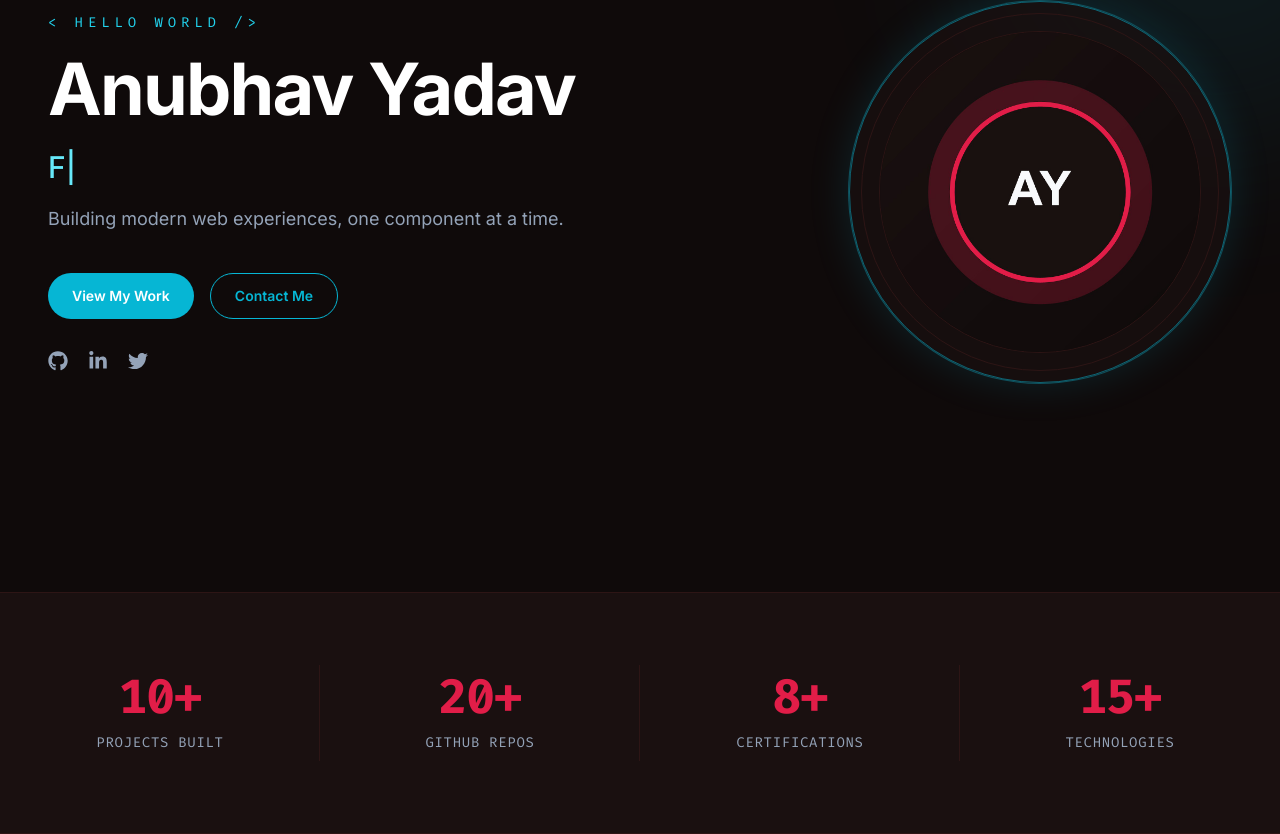
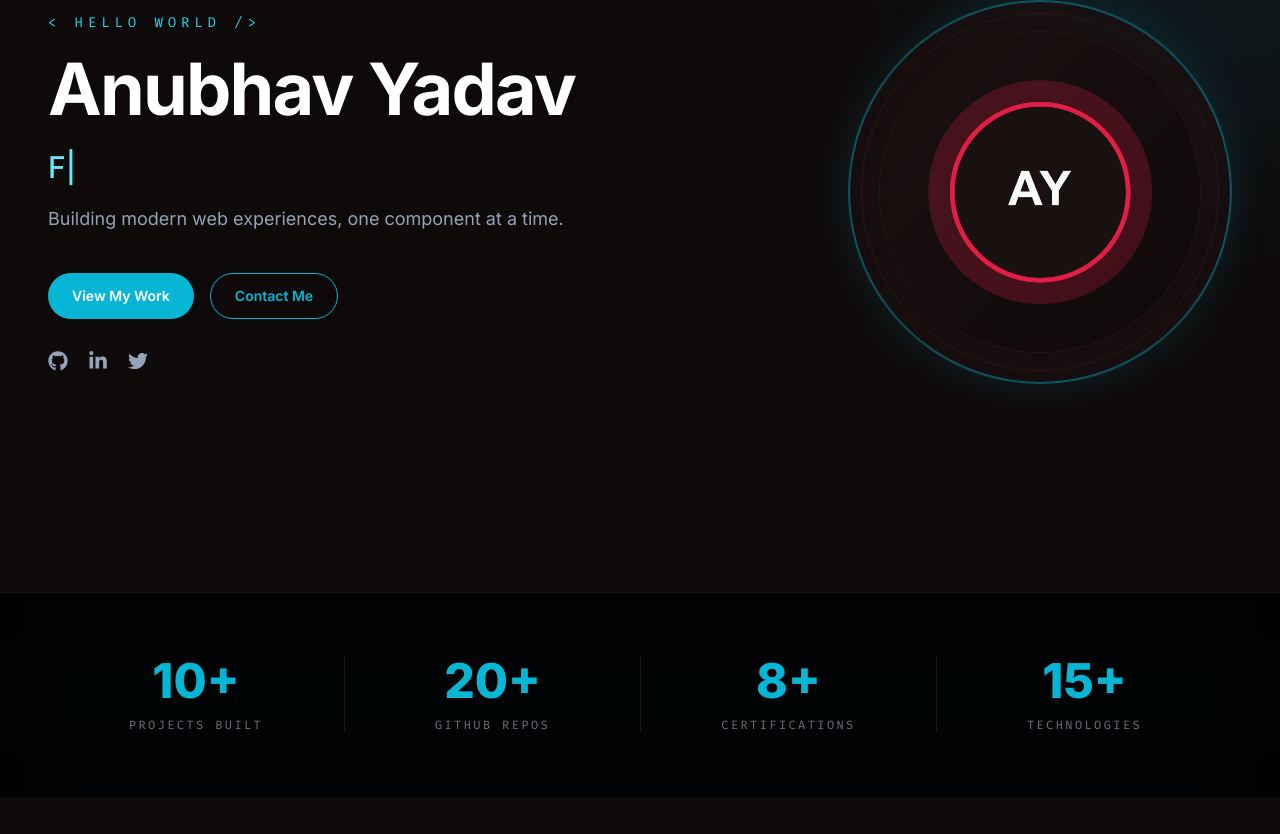
Before and after one commit to anubhavy-05/My-Portfolio, a Next.js app: page / in a window 1280 px wide. Shown: the part 272-1106 px from the top of the page. After the commit the page ends 1069 px from the top, so only its background shows below. Built offline with nearby package versions, Linux system fonts and the light colour scheme.

Commit message:
update my footer section

```diff
--- a/components/StatsCounter.tsx
+++ b/components/StatsCounter.tsx
@@ -1,94 +1,42 @@
 "use client";
 
-import { useEffect, useRef, useState } from "react";
-import { motion, useInView } from "framer-motion";
+import { motion } from "framer-motion";
 
-type Stat = {
-  label: string;
-  value: number;
-  suffix?: string;
-};
-
-const stats: Stat[] = [
-  { label: "Projects Built", value: 10, suffix: "+" },
-  { label: "GitHub Repos", value: 20, suffix: "+" },
-  { label: "Certifications", value: 8, suffix: "+" },
-  { label: "Technologies", value: 15, suffix: "+" }
+const stats = [
+  { id: 1, value: "10+", label: "PROJECTS BUILT" },
+  { id: 2, value: "20+", label: "GITHUB REPOS" },
+  { id: 3, value: "8+", label: "CERTIFICATIONS" },
+  { id: 4, value: "15+", label: "TECHNOLOGIES" },
 ];
 
-function useCountUp(end: number, duration: number, inView: boolean) {
-  const [count, setCount] = useState(0);
+export default function StatsCounter() {
+  return (
+    <section className="border-t border-zinc-800/50 bg-black py-16 relative overflow-hidden">
+      {/* Subtle Cyan background glow for the stats section */}
+      <div className="absolute inset-0 bg-cyan-900/5 blur-3xl pointer-events-none" />
 
-  useEffect(() => {
-    if (!inView) {
-      setCount(0);
-      return;
-    }
-
-    let animationFrame = 0;
-    const startTime = performance.now();
-
-    const tick = (now: number) => {
-      const elapsed = now - startTime;
-      const progress = Math.min(elapsed / duration, 1);
-      const eased = 1 - Math.pow(1 - progress, 3);
-      const nextCount = Math.round(eased * end);
-
-      setCount(nextCount);
-
-      if (progress < 1) {
-        animationFrame = window.requestAnimationFrame(tick);
-      }
-    };
-
-    animationFrame = window.requestAnimationFrame(tick);
-
-    return () => window.cancelAnimationFrame(animationFrame);
-  }, [duration, end, inView]);
-
-  return count;
-}
-
-function StatItem({ label, value, suffix, inView }: Stat & { inView: boolean }) {
-  const count = useCountUp(value, 2000, inView);
-
-  return (
-    <article className="flex flex-col items-center justify-center px-6 py-8 text-center md:px-8 lg:px-10">
-      <div className="font-mono text-5xl font-bold leading-none tracking-tight text-accent">
-        {count}
-        {suffix ?? ""}
+      <div className="relative z-10 mx-auto max-w-7xl px-6 sm:px-8 lg:px-12">
+        <div className="grid grid-cols-2 gap-y-12 md:grid-cols-4 md:divide-x md:divide-zinc-800/60">
+          {stats.map((stat, index) => (
+            <motion.div
+              key={stat.id}
+              initial={{ opacity: 0, y: 20 }}
+              whileInView={{ opacity: 1, y: 0 }}
+              viewport={{ once: true }}
+              transition={{ delay: index * 0.1, duration: 0.5 }}
+              className="flex flex-col items-center justify-center text-center group"
+            >
+              {/* Cyan Text with glowing drop-shadow on hover */}
+              <span className="text-5xl font-extrabold text-cyan-500 mb-3 transition-all duration-300 group-hover:scale-110 group-hover:drop-shadow-[0_0_15px_rgba(6,182,212,0.6)]">
+                {stat.value}
+              </span>
+              <span className="text-xs font-mono tracking-[0.2em] uppercase text-zinc-500 group-hover:text-cyan-400 transition-colors duration-300">
+                {stat.label}
+              </span>
+            </motion.div>
+          ))}
+        </div>
       </div>
-      <p className="mt-3 font-mono text-sm uppercase tracking-wider text-muted">{label}</p>
-    </article>
+    </section>
   );
 }
-
-export default function StatsCounter() {
-  const sectionRef = useRef<HTMLElement | null>(null);
-  const isInView = useInView(sectionRef, { once: true, amount: 0.35 });
-
-  return (
-    <motion.section
-      ref={sectionRef}
-      initial={{ opacity: 0, y: 20 }}
-      animate={isInView ? { opacity: 1, y: 0 } : { opacity: 0, y: 20 }}
-      transition={{ duration: 0.6, ease: [0.22, 1, 0.36, 1] }}
-      className="w-full border-y border-border bg-surface py-12"
-      aria-label="Portfolio statistics"
-    >
-      <div className="mx-auto grid max-w-7xl grid-cols-1 md:grid-cols-4">
-        {stats.map((stat, index) => (
-          <div
-            key={stat.label}
-            className={[
-              "relative",
-              index < stats.length - 1 ? "md:after:absolute md:after:inset-y-6 md:after:right-0 md:after:w-px md:after:bg-border" : ""
-            ].join(" ")}
-          >
-            <StatItem {...stat} inView={isInView} />
-          </div>
-        ))}
-      </div>
-    </motion.section>
-  );
-}
```
